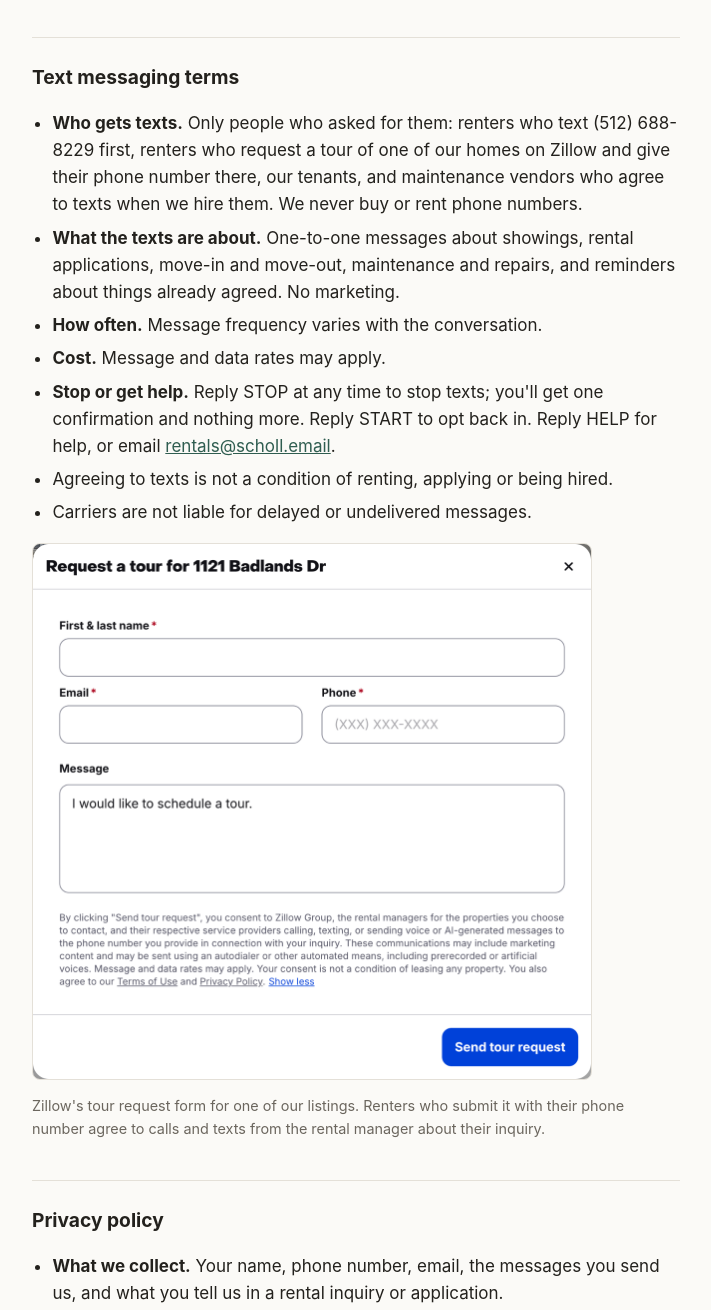
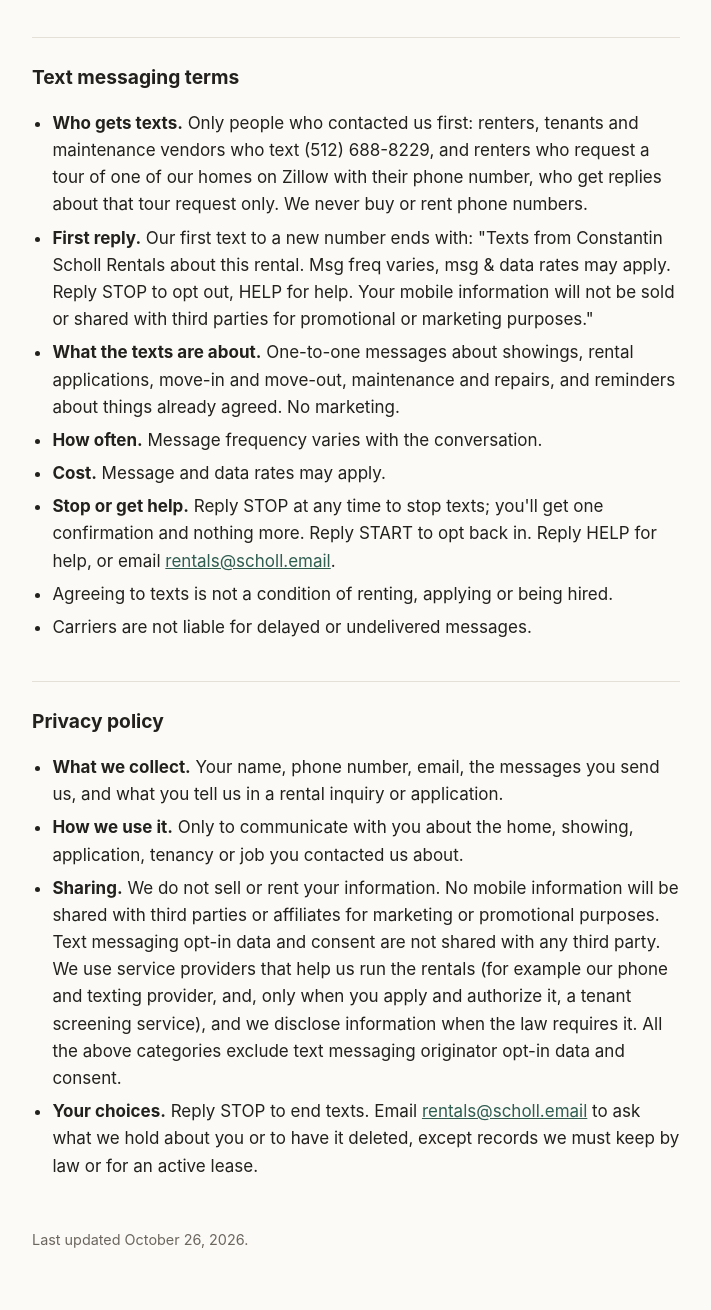
Before and after one commit to conscho/rentals, a plain HTML site: page index.html in a window 1280 px wide. Shown: the part 226-1536 px from the top of the page, without its empty margins (284-995 px from the left). Drawn offline with Linux system fonts and the light colour scheme.

Commit message:
SMS terms: inbound-only opt-in, first-reply footer, opt-in data excluded from sharing

```diff
--- a/index.html
+++ b/index.html
@@ -37,7 +37,8 @@
 
   <h2 id="sms">Text messaging terms</h2>
   <ul>
-    <li><strong>Who gets texts.</strong> Only people who asked for them: renters who text (512) 688-8229 first, renters who request a tour of one of our homes on Zillow and give their phone number there, our tenants, and maintenance vendors who agree to texts when we hire them. We never buy or rent phone numbers.</li>
+    <li><strong>Who gets texts.</strong> Only people who contacted us first: renters, tenants and maintenance vendors who text (512) 688-8229, and renters who request a tour of one of our homes on Zillow with their phone number, who get replies about that tour request only. We never buy or rent phone numbers.</li>
+    <li><strong>First reply.</strong> Our first text to a new number ends with: "Texts from Constantin Scholl Rentals about this rental. Msg freq varies, msg &amp; data rates may apply. Reply STOP to opt out, HELP for help. Your mobile information will not be sold or shared with third parties for promotional or marketing purposes."</li>
     <li><strong>What the texts are about.</strong> One-to-one messages about showings, rental applications, move-in and move-out, maintenance and repairs, and reminders about things already agreed. No marketing.</li>
     <li><strong>How often.</strong> Message frequency varies with the conversation.</li>
     <li><strong>Cost.</strong> Message and data rates may apply.</li>
@@ -46,20 +47,15 @@
     <li>Carriers are not liable for delayed or undelivered messages.</li>
   </ul>
 
-  <figure>
-    <img src="zillow-tour-form.png" alt="Zillow's Request a tour form for one of our homes, with its consent to calls and texts from the rental manager at the phone number provided">
-    <figcaption>Zillow's tour request form for one of our listings. Renters who submit it with their phone number agree to calls and texts from the rental manager about their inquiry.</figcaption>
-  </figure>
-
   <h2 id="privacy">Privacy policy</h2>
   <ul>
     <li><strong>What we collect.</strong> Your name, phone number, email, the messages you send us, and what you tell us in a rental inquiry or application.</li>
     <li><strong>How we use it.</strong> Only to communicate with you about the home, showing, application, tenancy or job you contacted us about.</li>
-    <li><strong>Sharing.</strong> We do not sell or rent your information. No mobile information will be shared with third parties or affiliates for marketing or promotional purposes. Text messaging opt-in data and consent are not shared with any third party. We use service providers that help us run the rentals (for example our phone and texting provider, and, only when you apply and authorize it, a tenant screening service), and we disclose information when the law requires it.</li>
+    <li><strong>Sharing.</strong> We do not sell or rent your information. No mobile information will be shared with third parties or affiliates for marketing or promotional purposes. Text messaging opt-in data and consent are not shared with any third party. We use service providers that help us run the rentals (for example our phone and texting provider, and, only when you apply and authorize it, a tenant screening service), and we disclose information when the law requires it. All the above categories exclude text messaging originator opt-in data and consent.</li>
     <li><strong>Your choices.</strong> Reply STOP to end texts. Email <a href="mailto:rentals@scholl.email">rentals@scholl.email</a> to ask what we hold about you or to have it deleted, except records we must keep by law or for an active lease.</li>
   </ul>
 
-  <footer>Last updated October 25, 2026.</footer>
+  <footer>Last updated October 26, 2026.</footer>
 </main>
 </body>
 </html>
```
